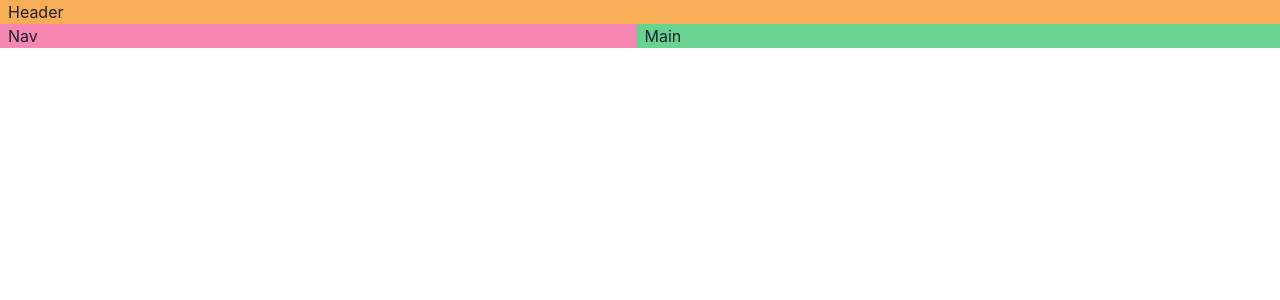
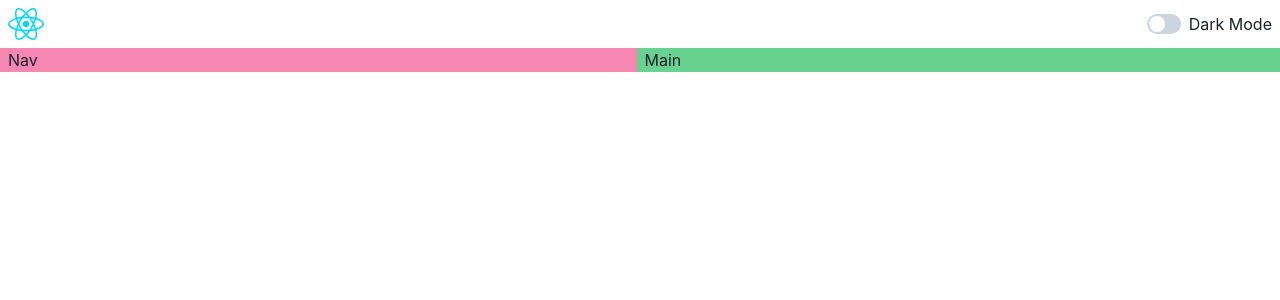
Before and after one commit to amadimeka/game-discovery-app, a React (Vite) app: page / in a window 1280 px wide. Shown: the top 300 px of the page. Built offline with nearby package versions, Linux system fonts and the light colour scheme.

Commit message:
Build a color mode switch

```diff
--- a/src/App.tsx
+++ b/src/App.tsx
@@ -1,4 +1,5 @@
 import { Grid, GridItem, } from '@chakra-ui/react';
+import NavBar from './components/Nav/NavBar';
 
 const App=()=> {
 
@@ -7,8 +8,8 @@ const App=()=> {
       templateAreas={`"header header"
       "nav main"`}
      >
-        <GridItem pl='2' bg='orange.300' area={'header'}>
-    Header
+        <GridItem px='2' py='2' area={'header'}>
+<NavBar/>
   </GridItem>
   <GridItem pl='2' bg='pink.300' area={'nav'}>
     Nav
--- /dev/null
+++ b/src/components/Nav/NavBar.tsx
@@ -0,0 +1,18 @@
+import { Button, HStack, Image, Switch, Text, useColorMode } from '@chakra-ui/react'
+import viteIcon from '../../assets/react.svg'
+
+const NavBar = () => {
+    const { colorMode, toggleColorMode } = useColorMode()
+  return (
+ <HStack justifyContent={"space-between"}>
+<Image src={viteIcon} alt="logo"/>
+<HStack>
+    <Switch isChecked={colorMode === 'dark'} onChange={toggleColorMode}/>
+    <Text>Dark Mode</Text>
+</HStack>
+
+ </HStack>
+  )
+}
+
+export default NavBar
--- a/src/main.tsx
+++ b/src/main.tsx
@@ -1,12 +1,14 @@
 import React from 'react'
-import { ChakraProvider } from '@chakra-ui/react'
+import { ChakraProvider, ColorModeScript } from '@chakra-ui/react'
 import ReactDOM from 'react-dom/client'
 import App from './App'
+import theme from './theme'
 
 
 ReactDOM.createRoot(document.getElementById('root') as HTMLElement).render(
   <React.StrictMode>
     <ChakraProvider>
+    <ColorModeScript initialColorMode={theme.config.initialColorMode} />
     <App />
     </ChakraProvider>
   </React.StrictMode>,
--- /dev/null
+++ b/src/theme.ts
@@ -0,0 +1,11 @@
+import { extendTheme, type ThemeConfig } from '@chakra-ui/react'
+
+
+const config: ThemeConfig = {
+  initialColorMode: 'dark',
+  useSystemColorMode: false,
+}
+
+const theme = extendTheme({ config })
+
+export default theme
```
